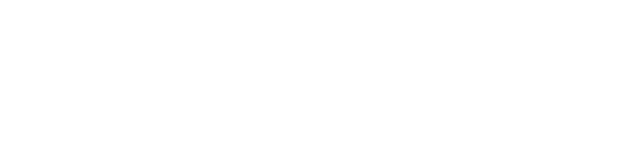
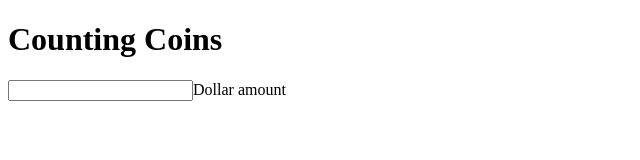
Before and after one commit to bshunk/EX_counting_coinsJS, a plain HTML site: page index.html in a window 1280 px wide. Shown: the whole page, without its empty margins (0-640 px from the left). Drawn offline with Linux system fonts and the light colour scheme.

Commit message:
establish an input box in the index.html and work on grabbing the input and manipulating it in JS

```diff
--- a/coins.js
+++ b/coins.js
@@ -1,25 +1,24 @@
 console.log("ahoy mate!")
+// Write a program that will convert a dollar amount to the number of coins that make up the amount. Use the common American coins of quarters, dimes, nickels, and pennies.
+  // Input: 0.67
+  // Output:
+  // {
+  //   quarters: 2,
+  //   dimes: 1,
+  //   nickels: 1,
+  //   pennies: 2
+  // }
+var dollarAmountDOM = document.getElementById("dollarAmountDOM");
 
-// Write a program that will convert a dollar amount to the number of coins that make up the amount. Use the common American coins of quarters, dimes, nickels, and pennies.
-//   Input: 0.67
-//   Output:
-//   {
-//     quarters: 2,
-//     dimes: 1,
-//     nickels: 1,
-//     pennies: 2
-//   }
-
-
-
-function coinCounter () {
+function coinCounter (money) {
   // Initialize a JavaScript object to hold the coins
   var coinPurse = {};
-
   coinPurse.quarters = 0;
-
-  return coinPurse;
-}
+  coinPurse.dimes = 0;
+  coinPurse.nickels = 0;
+  coinPurse.pennies = 0;
+	return coinPurse;
+};
 
 var coins = coinCounter()
-console.log();
+console.log("coins", coins);
--- a/index.html
+++ b/index.html
@@ -4,9 +4,9 @@
 	<title>Counting Coins</title>
 </head>
 <body>
+<h1>Counting Coins</h1>
 
-
-
+<input id="dollarAmount">Dollar amount
 
 
 
```
